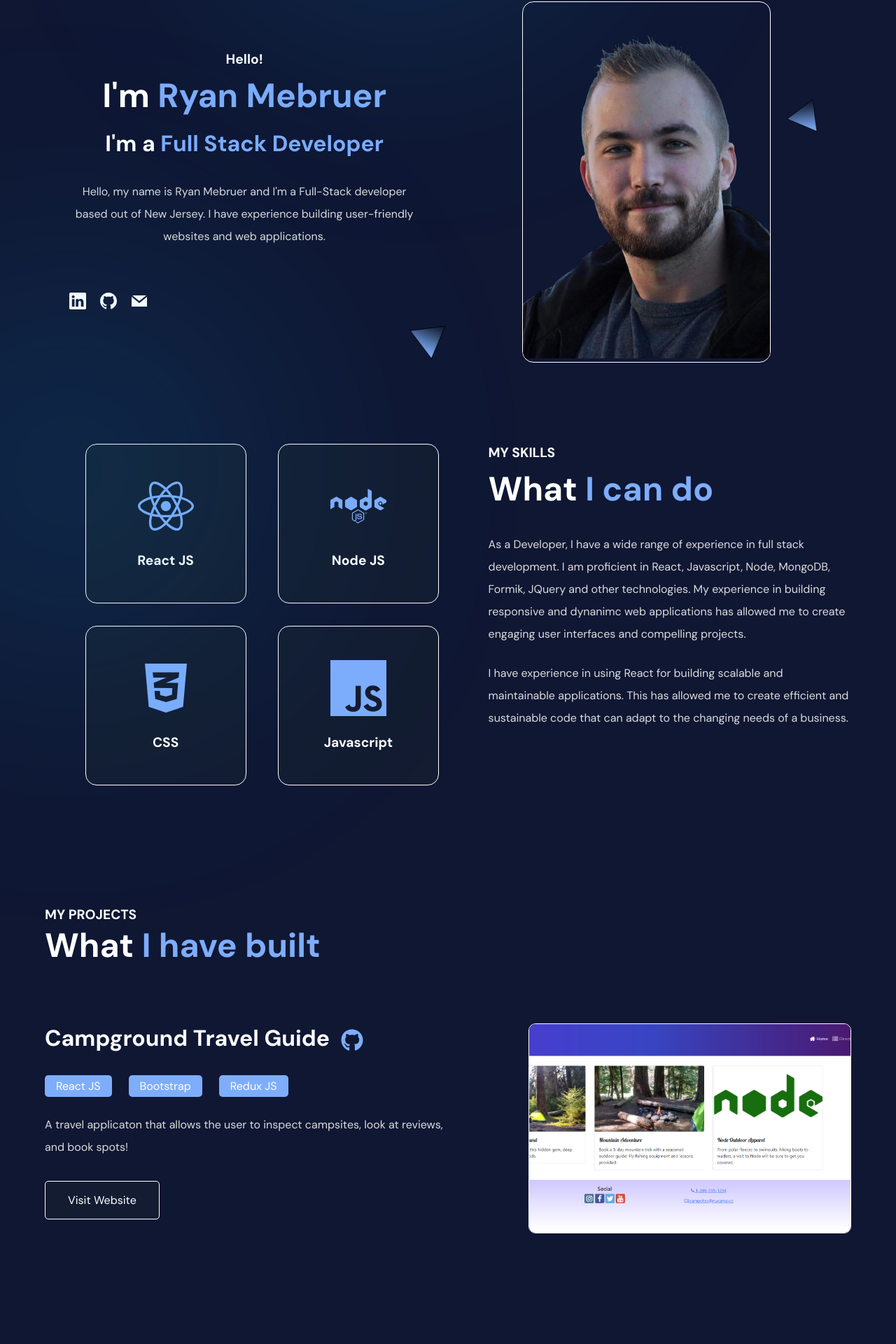
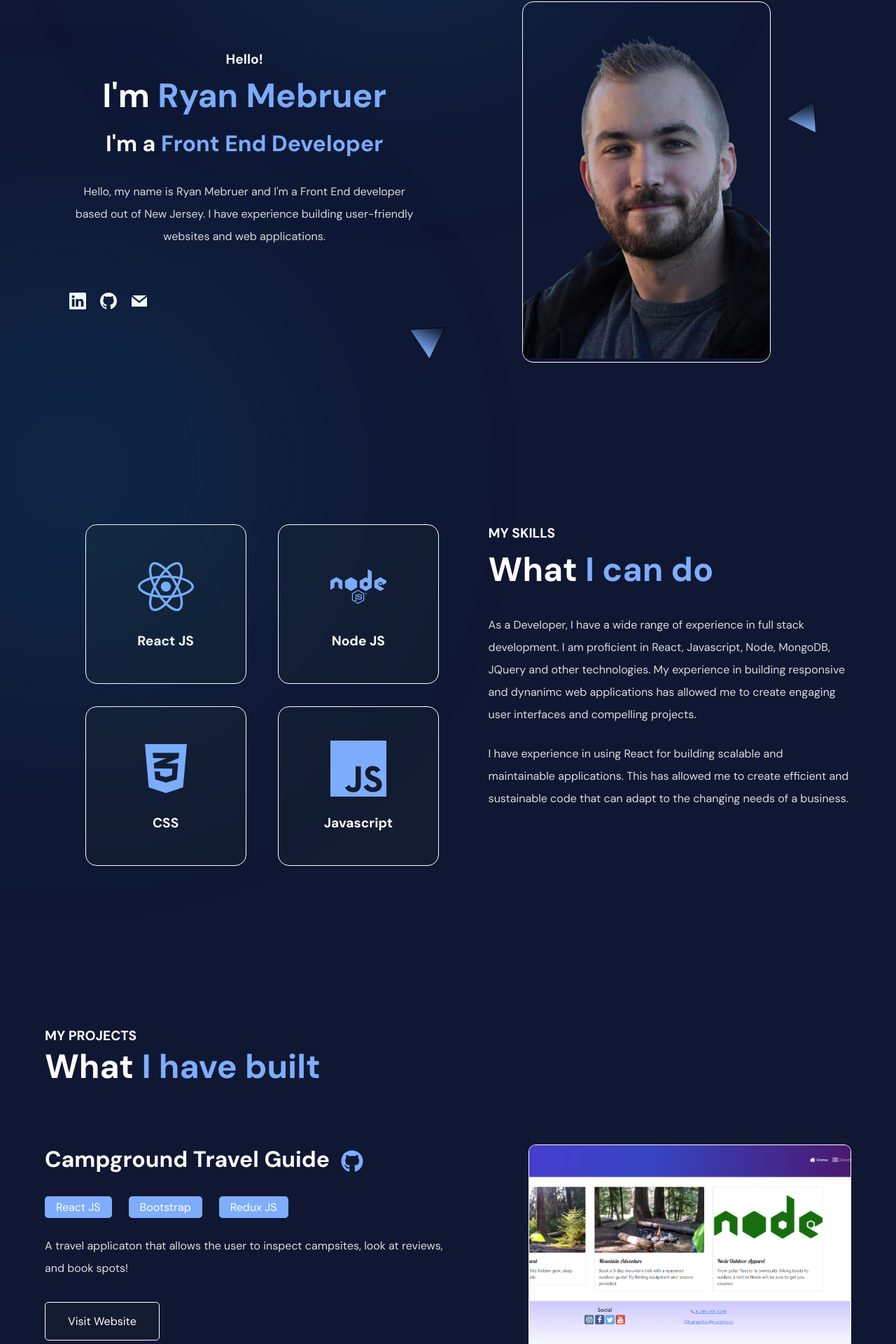
Before and after one commit to SolInvictusx/Landing-Page, a React (Create React App) app: page / in a window 1280 px wide. Shown: the part 205-2125 px from the top of the page at 70% size. Built offline with nearby package versions, Linux system fonts and the light colour scheme; grey boxes are pictures that could not be loaded.

Commit message:
Fixed scroll bug

```diff
--- a/src/components/MyProjects.js
+++ b/src/components/MyProjects.js
@@ -17,7 +17,7 @@ const MyProjects = () => {
     return (
         <PaddingContainer
             id='Projects'
-            top='5%'
+            top='10%'
             bottom='5%'
             responsiveTop='20%'
             responsiveLeft='1rem'
--- a/src/components/MySkills.js
+++ b/src/components/MySkills.js
@@ -25,7 +25,7 @@ const MySkills = () => {
     return (
         <PaddingContainer
             id='Skills'
-            top='10'
+            top='10%'
             bottom='10%'
             responsiveLeft='1rem'
             responsiveRight='1rem'
@@ -70,7 +70,7 @@ const MySkills = () => {
                     </Heading>
 
                     <ParaText top='2rem' bottom='1.5rem'>
-                        As a Developer, I have a wide range of experience in full stack development. I am proficient in React, Javascript, Node, MongoDB, Formik, JQuery and other technologies. My experience in building responsive and dynanimc web applications has allowed me to create engaging user interfaces and compelling projects.
+                        As a Developer, I have a wide range of experience in full stack development. I am proficient in React, Javascript, Node, MongoDB, JQuery and other technologies. My experience in building responsive and dynanimc web applications has allowed me to create engaging user interfaces and compelling projects.
                     </ParaText>
                     <ParaText>
                         I have experience in using React for building scalable and maintainable applications. This has allowed me to create efficient and sustainable code that can adapt to the changing needs of a business.
--- a/src/components/Showcase.js
+++ b/src/components/Showcase.js
@@ -23,7 +23,7 @@ import { BsLinkedin, BsGithub } from 'react-icons/bs';
 import { GrMail } from 'react-icons/gr';
 
 // import asset
-import ShowcaseImg from '../assets/showcase-img.png'
+import ShowcaseImg from '../assets/showcase-img.png';
 import BackgroundImg from '../assets/particle.png';
 
 import { fadeInLeftVariant, fadeInRightVariant } from '../utils/Variants';
@@ -59,11 +59,11 @@ const Showcase = () => {
                     </Heading>
 
                     <Heading as='h3' size='h3'>
-                        I'm a <BlueText>Full Stack Developer</BlueText>
+                        I'm a <BlueText>Front End Developer</BlueText>
                     </Heading>
 
                     <ParaText as='p' top='2rem' bottom='4rem'>
-                        Hello, my name is Ryan Mebruer and I'm a Full-Stack developer based out of New Jersey. I have experience building user-friendly websites and web applications.
+                        Hello, my name is Ryan Mebruer and I'm a Front End developer based out of New Jersey. I have experience building user-friendly websites and web applications.
                     </ParaText>
 
                     {/* social-icons */}
```
